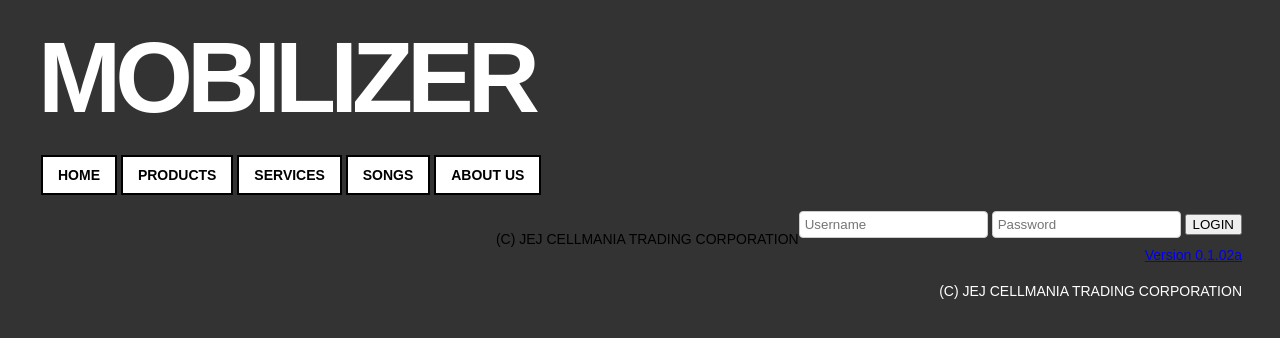
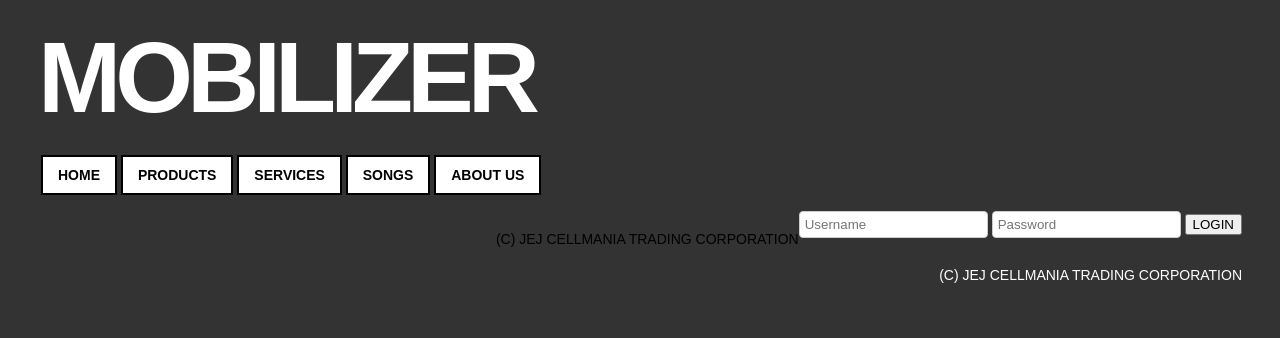
Before and after one commit to jccultima123/jej_mis, a PHP site: template application/view/error/error_footer.php in a window 1280 px wide. Shown: the top 338 px of the page. Run offline with PHP 8.4, Linux system fonts and the light colour scheme; the template is opened without the code that fills it, so the values that code supplies are empty; some libraries are stand-ins or nearby versions.

Commit message:
Can read text from single file to make it clean.

```diff
--- a/application/view/error/error_footer.php
+++ b/application/view/error/error_footer.php
@@ -1,5 +1,5 @@
 
-<div class="error_footer-nav">(C) JEJ CELLMANIA TRADING CORPORATION<br /><a href="<?php echo URL; ?>development">Version 0.1.02a</a></div>
+<div class="error_footer-nav">(C) JEJ CELLMANIA TRADING CORPORATION<br /><a href="<?php echo URL; ?>development"><?php echo file_get_contents(URL .'version.txt'); ?></a></div>
 
     <!-- jQuery, loaded in the recommended protocol-less way -->
     <!-- more http://www.paulirish.com/2010/the-protocol-relative-url/ -->
```
